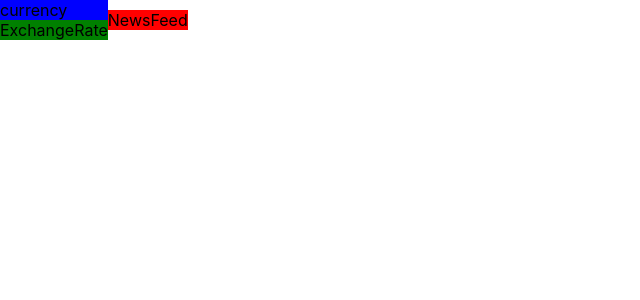
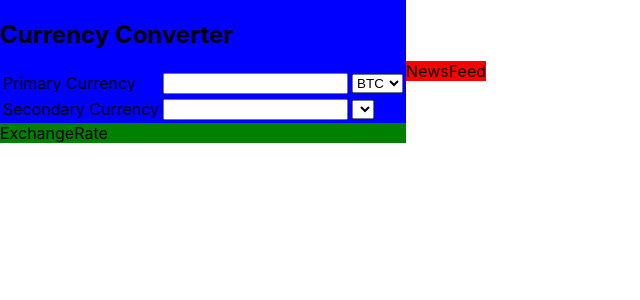
Before and after one commit to lrmoon/React-Crypto-Dashboard, a React (Create React App) app: page / in a window 1280 px wide. Shown: the top 300 px of the page, without its empty margins (0-640 px from the left). Built offline with nearby package versions, Linux system fonts and the light colour scheme.

Commit message:
ading selects

```diff
--- a/src/components/CurrencyConverter.jsx
+++ b/src/components/CurrencyConverter.jsx
@@ -2,10 +2,62 @@
 import ExchangeRate from "./ExchangeRate";
 
 function CurrencyConverter(){
+    const currencies = ['BTC','ETH','USD','XRP', 'LTC', 'ADC']
     return (
        <div className="currency-converter">
-           currency
+           <h2>Currency Converter</h2>
+
+           <div className="input-box">
+           <table>
+               <tbody>
+                   <tr>
+                       <td>Primary Currency</td>
+                       <td>
+                           <input
+                                type="number"
+                                name="currency-amount-1"
+                                value={""}
+                            />
+
+                       </td>
+                       <td>
+                           <select
+                               value={""}
+                               name="currency-option-1"
+                               className="currency-options"
+                           >
+                          {currencies.map((currency, _index) => (<option key={_index}>{currency}</option>))}
+                           </select>
+
+                       </td>
+                   </tr>
+                   <tr>
+                       <td>Secondary Currency</td>
+                       <td>
+                           <input
+                                type="number"
+                                name="currency-amount-2"
+                                value={""}
+                            />
+
+                       </td>
+                       <td>
+                           <select
+                               value={""}
+                               name="currency-option-2"
+                               className="currency-options"
+                           >
+                           <option>
+
+                           </option>
+                           </select>
+
+                       </td>
+                   </tr>
+               </tbody>
+           </table>
            <ExchangeRate />
+      </div>
       </div>
 
     )
```
